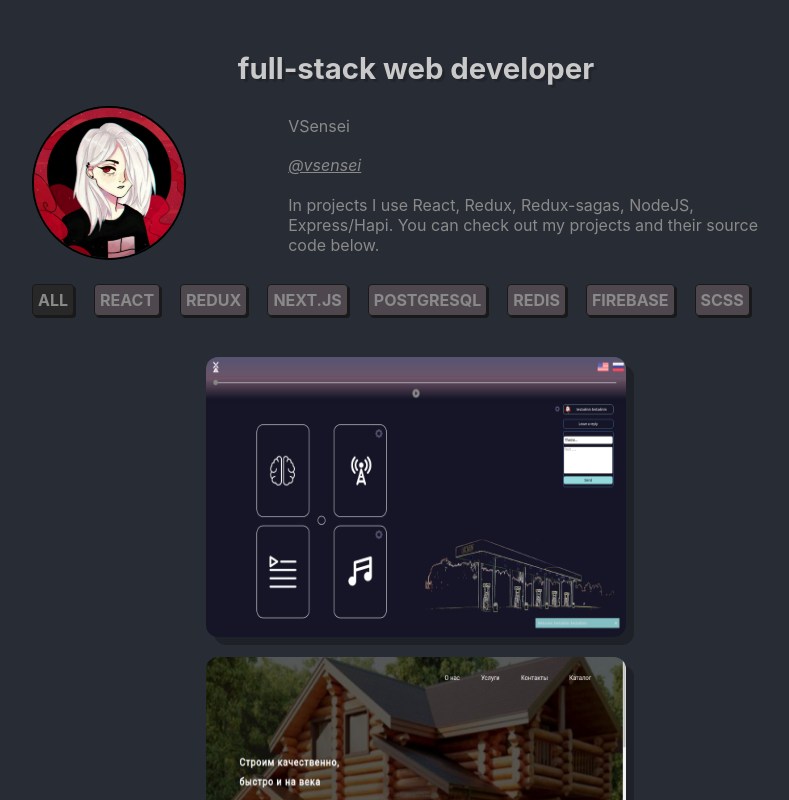
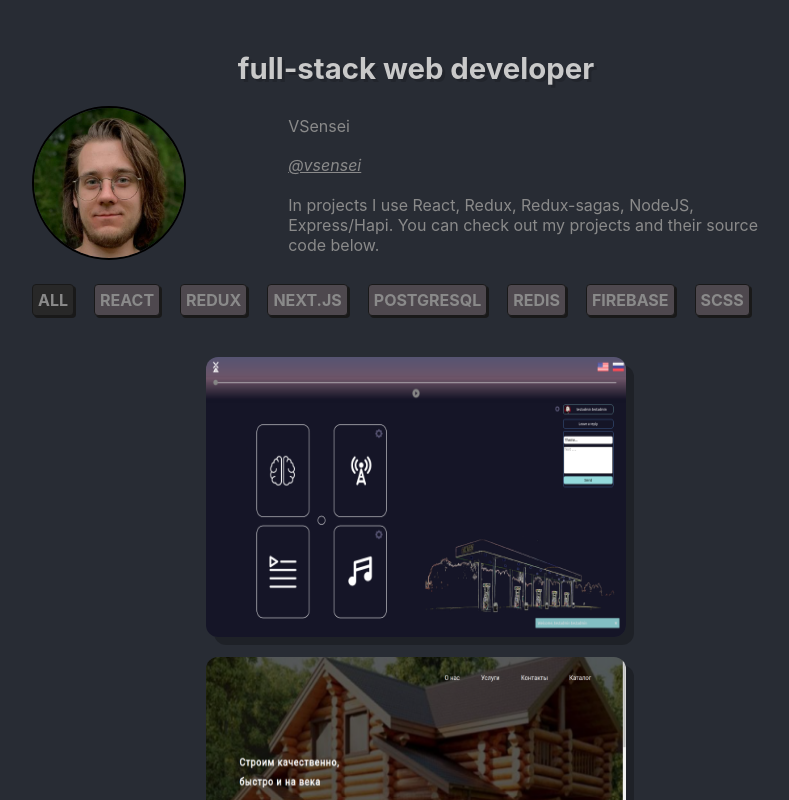
Before and after one commit to vsensei/vsensei.github.io, a React (Create React App) app: page / in a window 1280 px wide. Shown: the top 800 px of the page, without its empty margins (224-1013 px from the left). Built offline with nearby package versions, Linux system fonts and the light colour scheme.

Commit message:
updated avatar

```diff
--- a/src/components/main-info/main-info.component.js
+++ b/src/components/main-info/main-info.component.js
@@ -31,7 +31,7 @@ const MainInfo = ({
       <div className="about">
         <div className="avatar">
           <Link href={githubProfile}>
-            <img src="images/avatar.jpg" alt="avatar" />
+            <img src="images/avatar.png" alt="avatar" />
           </Link>
         </div>
         <div className="my-info">
```
Also changed, not shown: public/images/avatar.jpg (deleted), public/images/avatar.png (added).
